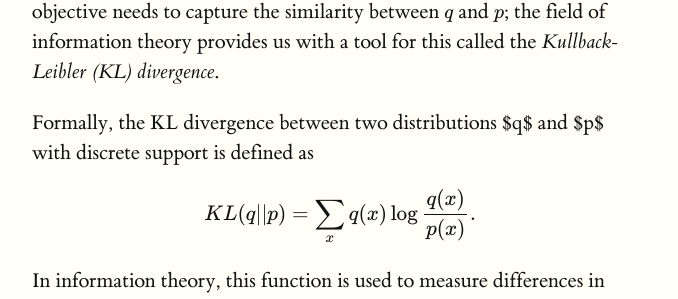
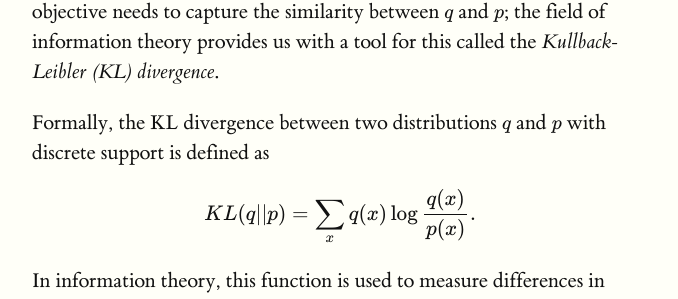
Before and after one commit to ermongroup/cs228-notes, a Jekyll site: the page built from inference/variational/index.md, in a window 1280 px wide and 900 px high, scrolled down 1709 px. Shown: the part 150-449 px from the top of the window, without its empty margins (128-806 px from the left). Built offline with Jekyll 4.4.1, drawn with Linux system fonts in a browser that asks for light colours; formulas are drawn with MathJax 3.

Commit message:
Fix inline LaTeX typo

```diff
--- a/inference/variational/index.md
+++ b/inference/variational/index.md
@@ -29,7 +29,7 @@ Although sampling methods were historically invented first (in the 1940's), vari
 
 To formulate inference as an optimization problem, we need to choose an approximating family $$\mathcal{Q}$$ and an optimization objective $$J(q)$$. This objective needs to capture the similarity between $$q$$ and $$p$$; the field of information theory provides us with a tool for this called the *Kullback-Leibler (KL) divergence*.
 
-Formally, the KL divergence between two distributions $q$ and $p$ with discrete support is defined as
+Formally, the KL divergence between two distributions $$q$$ and $$p$$ with discrete support is defined as
 {% math %}
 KL(q||p) = \sum_x q(x) \log \frac{q(x)}{p(x)}.
 {% endmath %}
```
